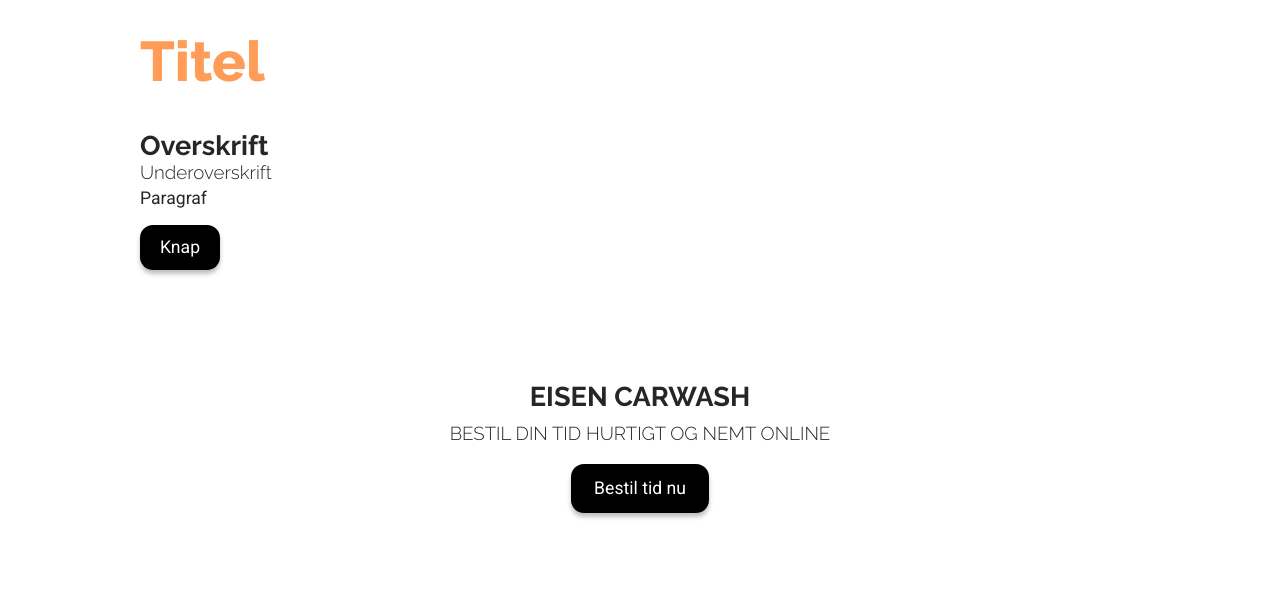
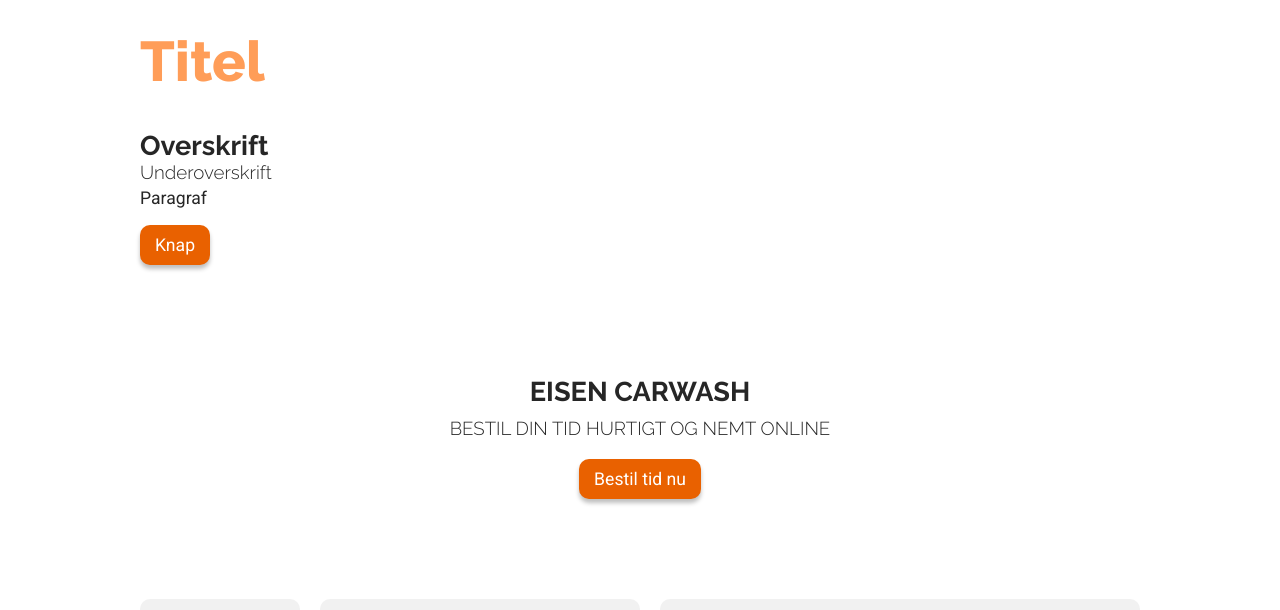
Before and after one commit to ayha0001/virksomhedssite, a plain HTML site: page index.html in a window 1280 px wide. Shown: the part 92-702 px from the top of the page. Drawn offline with Linux system fonts and the light colour scheme.

Commit message:
rettet knap

```diff
--- a/css/generel.css
+++ b/css/generel.css
@@ -84,16 +84,16 @@ main {
 
 .knap {
 	color: var(--white);
-	border-radius: 13px;
-	background: var(--black);
+	border-radius: 10px;
+	background: var(--quinary);
 	box-shadow: 0px 4px 4px 0px rgba(0, 0, 0, 0.25);
 	transition: background 0.3s ease, color 0.3s ease;
-	padding: 1.25% 2%;
+	padding: 10px 15px;
 	margin: 10px 0px 10px 0px;
 	max-width: fit-content;
 }
 
 .knap:hover {
-	background: var(--whitetone);
+	background: var(--secondary);
 	backdrop-filter: blur(4px);
 }
```
